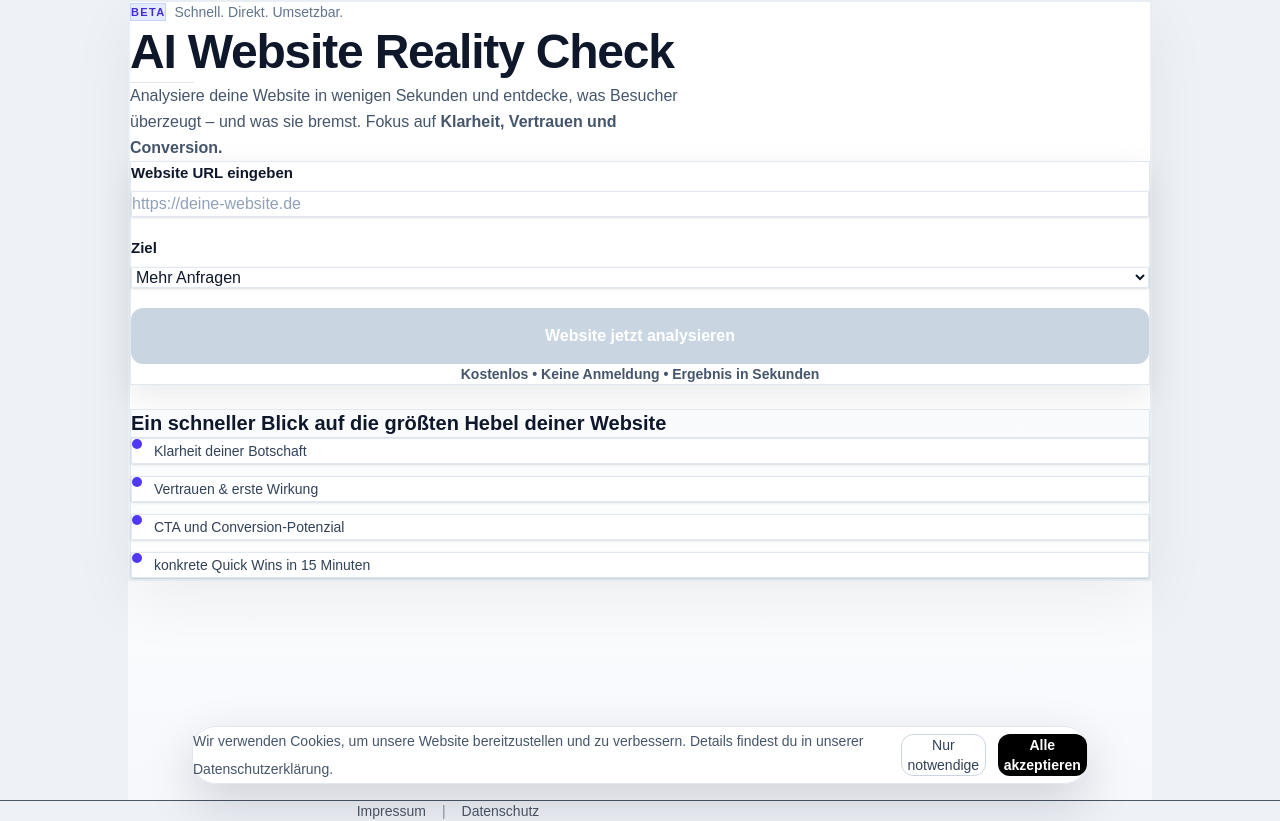
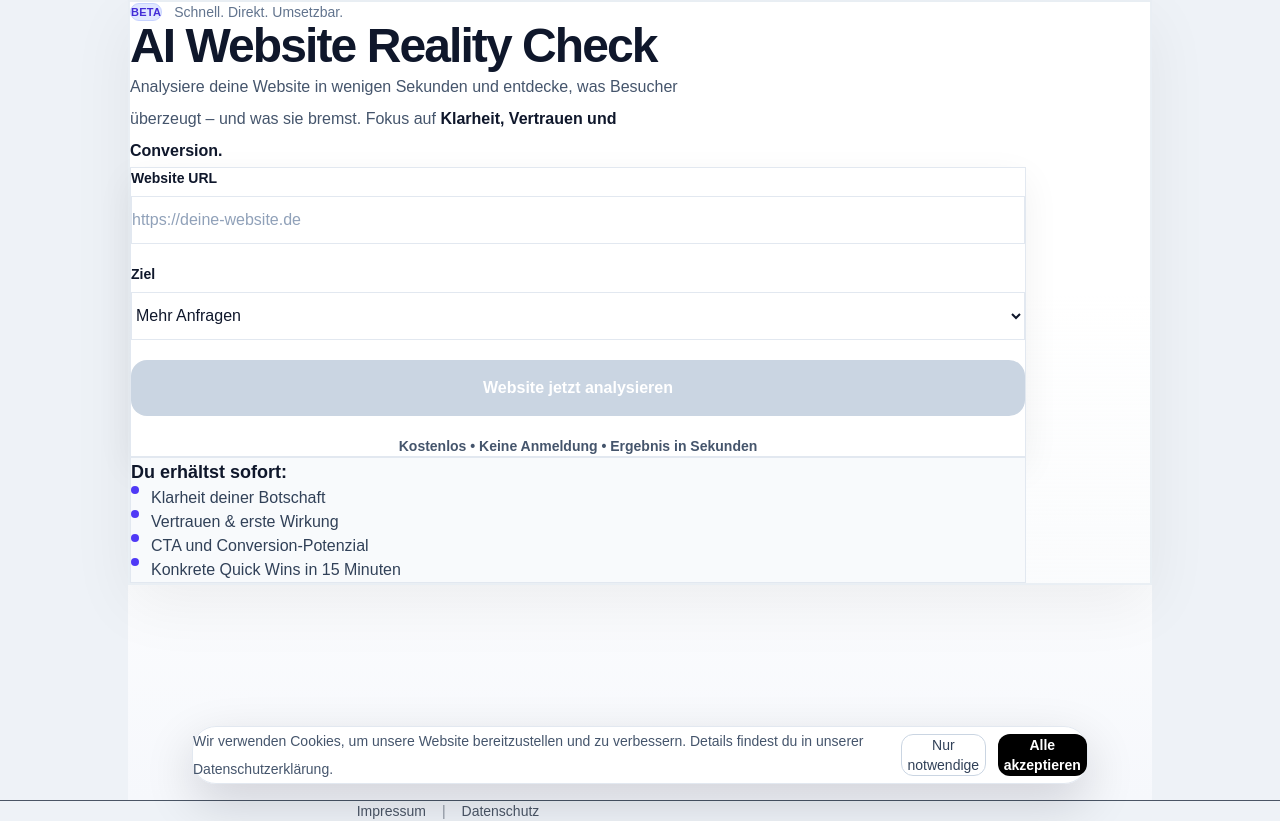
Before and after one commit to robertpetrovic87-code/Digitalstruktur, a Next.js app: page / in a window 1280 px wide. Built offline with nearby package versions, Linux system fonts and the light colour scheme.

Commit message:
fix blueprint prompt usage_guide

```diff
--- a/app/page.tsx
+++ b/app/page.tsx
@@ -180,56 +180,45 @@ export default function Home() {
       <div className="mx-auto max-w-5xl px-5 py-6 sm:px-6 sm:py-8 lg:px-8 lg:py-10">
         <div className="mx-auto max-w-5xl border border-slate-200/70 bg-white/85 p-3 shadow-[0_20px_60px_rgba(2,6,23,0.06)] sm:p-4 lg:p-5">
           <div className="border border-slate-200/70 bg-gradient-to-b from-white via-white to-slate-50/70 px-4 py-5 sm:px-6 sm:py-7 lg:px-8 lg:py-8">
-            <section className="mx-auto max-w-5xl px-6 lg:px-8">
-              <div className="mb-8 sm:mb-10">
-                <div className="mb-4 flex flex-wrap items-center justify-center gap-2 sm:justify-start">
-                  <span className="border border-indigo-200 bg-indigo-100/80 px-3 py-1 text-[11px] font-extrabold uppercase tracking-[0.12em] text-indigo-700">
+            <section className="mx-auto max-w-4xl px-5 py-8 sm:px-6 lg:px-8">
+  <div className="mb-6 flex items-center gap-3">
+    <span className="rounded-full border border-indigo-200 bg-indigo-100 px-3 py-1 text-[11px] font-bold uppercase tracking-wide text-indigo-700">
       Beta
     </span>
-                  <span className="text-sm text-slate-500">
-                    Schnell. Direkt. Umsetzbar.
-                  </span>
+    <span className="text-sm text-slate-500">Schnell. Direkt. Umsetzbar.</span>
   </div>
 
-                <div className="max-w-2xl text-left">
-                  <h1 className="text-[1.85rem] font-bold leading-tight tracking-tight text-slate-900 sm:text-4xl lg:text-5xl">
+  <div className="max-w-2xl">
+    <h1 className="text-[2.2rem] font-bold leading-[1.02] tracking-[-0.04em] text-slate-900 sm:text-5xl">
       AI Website Reality Check
     </h1>
-                    <div className="mt-4 h-px w-16 bg-slate-200"></div>
 
-                  <p className="mt-4 max-w-xl text-base leading-relaxed text-slate-600">
-                  Analysiere deine Website in wenigen Sekunden und entdecke,
-                   was Besucher überzeugt – und was sie bremst. Fokus auf
-                  <strong> Klarheit, Vertrauen und Conversion.</strong>
+    <p className="mt-4 max-w-xl text-base leading-8 text-slate-600">
+      Analysiere deine Website in wenigen Sekunden und entdecke, was Besucher überzeugt – und was sie bremst.
+      Fokus auf <strong className="text-slate-900">Klarheit, Vertrauen und Conversion.</strong>
     </p>
   </div>
-              </div>
 
-              <div className="grid gap-6">
-                <div className="mt-8 border border-slate-200 bg-white px-6 py-6 shadow-[0_10px_30px_rgba(2,6,23,0.08)]">
+  <div className="mt-8 border border-slate-200 bg-white px-5 py-5 shadow-[0_12px_35px_rgba(2,6,23,0.06)] sm:px-6 sm:py-6">
     <div className="grid gap-5">
       <label className="grid gap-2 text-left">
-                    <span className="text-sm font-semibold text-slate-900 sm:text-[15px]">
-                       Website URL eingeben
-                    </span>
+        <span className="text-sm font-semibold text-slate-900">Website URL</span>
         <input
           value={url}
           onChange={(e) => setUrl(e.target.value)}
           placeholder="https://deine-website.de"
           disabled={loading}
-                        className="w-full border border-slate-200 bg-white px-4 py-3 text-base text-slate-900 shadow-sm outline-none transition placeholder:text-slate-400 focus:border-indigo-400 focus:ring-4 focus:ring-indigo-100"
+          className="h-12 w-full border border-slate-200 bg-white px-4 text-base text-slate-900 outline-none placeholder:text-slate-400 focus:border-indigo-400 focus:ring-4 focus:ring-indigo-100"
         />
       </label>
 
       <label className="grid gap-2 text-left">
-                      <span className="text-sm font-semibold text-slate-900 sm:text-[15px]">
-                        Ziel
-                      </span>
+        <span className="text-sm font-semibold text-slate-900">Ziel</span>
         <select
           value={goal}
           onChange={(e) => setGoal(e.target.value as Goal)}
           disabled={loading}
-                        className="w-full border border-slate-200 bg-white px-4 py-3 text-base text-slate-900 shadow-sm outline-none transition focus:border-indigo-400 focus:ring-4 focus:ring-indigo-100"
+          className="h-12 w-full border border-slate-200 bg-white px-4 text-base text-slate-900 outline-none focus:border-indigo-400 focus:ring-4 focus:ring-indigo-100"
         >
           <option value="leads">Mehr Anfragen</option>
           <option value="sales">Mehr Verkäufe</option>
@@ -240,22 +229,21 @@ export default function Home() {
       <button
         onClick={onAnalyze}
         disabled={loading || !canAnalyze}
-                      className={`mt-4 min-h-[56px] w-full rounded-xl px-6 py-4 text-base font-semibold text-white transition-all${
+        className={`mt-1 h-14 w-full rounded-2xl text-base font-bold text-white transition ${
           loading || !canAnalyze
             ? "cursor-not-allowed bg-slate-300"
-                          : "bg-indigo-600 shadow-lg hover:bg-indigo-700 hover:shadow-xl"
+            : "bg-indigo-600 shadow-[0_12px_30px_rgba(79,70,229,0.28)] hover:bg-indigo-700"
         }`}
       >
         {loading ? "Analysiere…" : "Website jetzt analysieren"}
       </button>
-                  </div>
 
-                  <div className="mt-3 text-center text-sm font-semibold text-slate-600">
+      <div className="text-center text-sm font-semibold text-slate-600">
         Kostenlos • Keine Anmeldung • Ergebnis in Sekunden
       </div>
 
       {loading && (
-                    <div className="mt-6 border border-slate-200 bg-slate-50 p-4">
+        <div className="border border-slate-200 bg-slate-50 p-4">
           <div className="h-2.5 w-full overflow-hidden bg-slate-200">
             <div
               style={{ animation: "loadingBar 1.1s ease-in-out infinite" }}
@@ -263,7 +251,7 @@ export default function Home() {
             />
           </div>
 
-                      <p className="mt-3 text-sm leading-6 text-slate-700 sm:text-base">
+          <p className="mt-3 text-sm text-slate-700">
             <strong>{loadingMessages[loadingStep]}</strong>
             <span className="text-slate-500"> (ca. 10–20 Sekunden)</span>
           </p>
@@ -271,52 +259,47 @@ export default function Home() {
       )}
 
       {showDone && !loading && (
-                    <div className="mt-5 border border-emerald-200 bg-emerald-50 px-4 py-3 text-center font-bold text-emerald-800">
+        <div className="border border-emerald-200 bg-emerald-50 px-4 py-3 text-center font-bold text-emerald-800">
           Analyse abgeschlossen ✅
         </div>
       )}
 
       {!canAnalyze && url.length > 0 && (
-                    <p className="mt-4 text-sm text-red-700">
+        <p className="text-sm text-red-700">
           Bitte gib eine gültige URL ein (mit https://).
         </p>
       )}
 
       {error && (
-                    <div className="mt-4 border border-rose-200 bg-rose-50 px-4 py-4 text-rose-800">
+        <div className="border border-rose-200 bg-rose-50 px-4 py-4 text-rose-800">
           <strong className="mb-1 block">Konnte nicht analysieren</strong>
           <span>{error}</span>
         </div>
       )}
     </div>
-
-                <aside className="mt-6 border border-slate-200 bg-gradient-to-b from-slate-50 to-white px-6 py-6">
-                  <div className="border-b border-slate-200 px-4 py-4 sm:px-5">
-
-                    <h3 className="mt-2 text-[1.2rem] font-bold leading-snug text-slate-900 sm:text-xl">
-                      Ein schneller Blick auf die größten Hebel deiner Website
-                    </h3>
   </div>
 
-                  <div className="grid gap-3 px-4 py-4 sm:px-5 sm:py-5">
-                    {[
-                      "Klarheit deiner Botschaft",
-                      "Vertrauen & erste Wirkung",
-                      "CTA und Conversion-Potenzial",
-                      "konkrete Quick Wins in 15 Minuten",
-                    ].map((item) => (
-                      <div
-                        key={item}
-                        className="flex items-start gap-3 border border-slate-200 bg-white px-4 py-3 shadow-sm"
-                      >
-                        <div className="mt-1.5 h-2.5 w-2.5 min-w-2.5 rounded-full bg-indigo-600" />
-                        <p className="text-sm leading-6 text-slate-700">{item}</p>
-                      </div>
-                    ))}
-                  </div>
+  <div className="mt-6 border border-slate-200 bg-slate-50 px-5 py-5">
+    <h3 className="text-lg font-bold text-slate-900">Du erhältst sofort:</h3>
 
-
-                </aside>
+    <ul className="mt-4 space-y-3 text-slate-700">
+      <li className="flex items-start gap-3">
+        <span className="mt-2 h-2 w-2 min-w-2 rounded-full bg-indigo-600" />
+        <span>Klarheit deiner Botschaft</span>
+      </li>
+      <li className="flex items-start gap-3">
+        <span className="mt-2 h-2 w-2 min-w-2 rounded-full bg-indigo-600" />
+        <span>Vertrauen & erste Wirkung</span>
+      </li>
+      <li className="flex items-start gap-3">
+        <span className="mt-2 h-2 w-2 min-w-2 rounded-full bg-indigo-600" />
+        <span>CTA und Conversion-Potenzial</span>
+      </li>
+      <li className="flex items-start gap-3">
+        <span className="mt-2 h-2 w-2 min-w-2 rounded-full bg-indigo-600" />
+        <span>Konkrete Quick Wins in 15 Minuten</span>
+            </li>
+            </ul>
           </div>
           </section>
 
```
Lines whose indentation alone changed are shown as unchanged.
